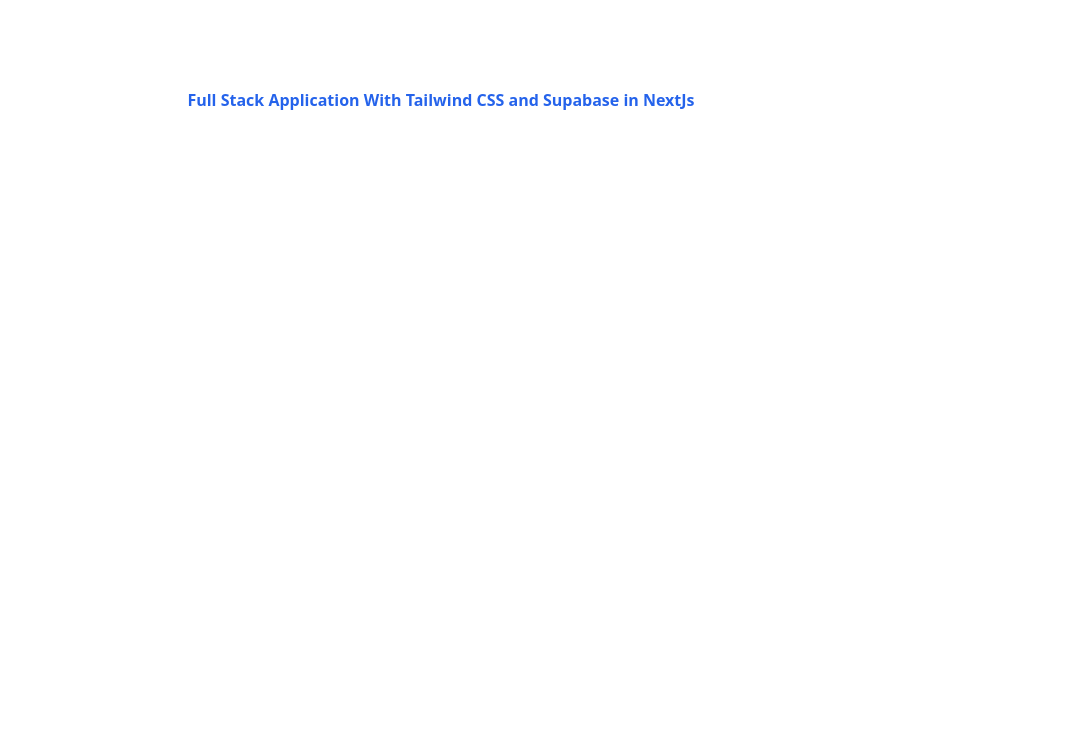
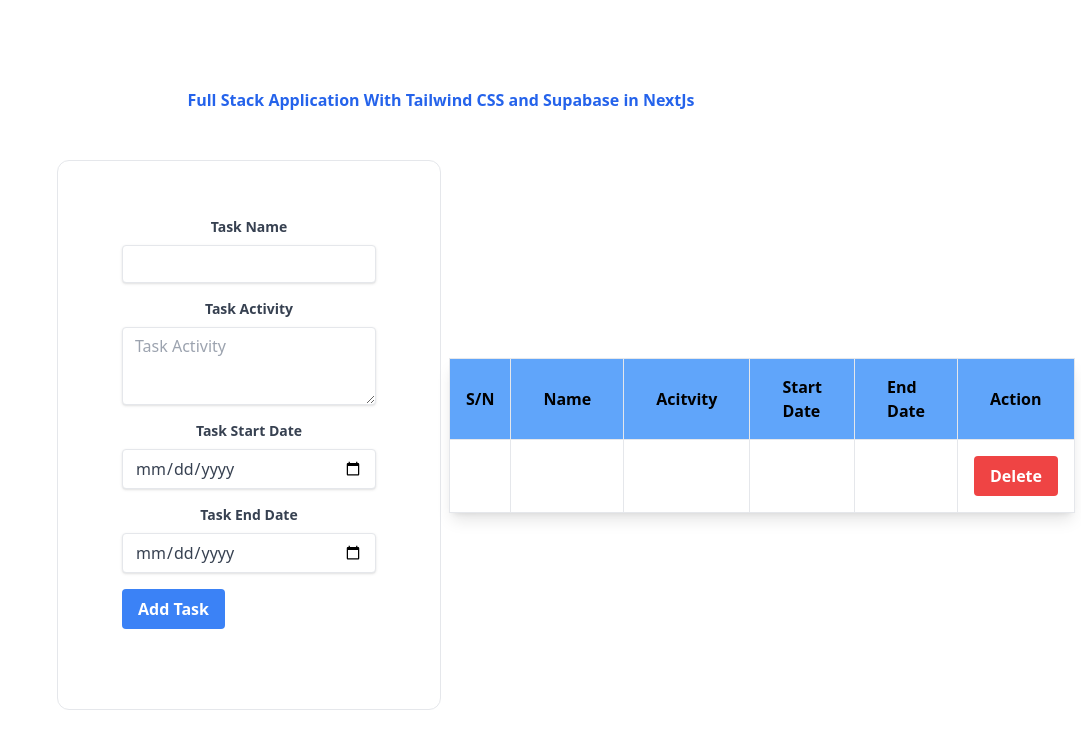
Before and after one commit to jeremy-qin/nextapp, a Next.js app: page / in a window 1280 px wide. Shown: the top 748 px of the page, without its empty margins (199-1280 px from the left). Built offline with nearby package versions, Linux system fonts and the light colour scheme.

Commit message:
Finish FrontEnd

```diff
--- a/pages/index.tsx
+++ b/pages/index.tsx
@@ -15,6 +15,88 @@
               Full Stack Application With Tailwind CSS and Supabase in NextJs
             </a>
           </h1>
+
+          <div className='flex flex-wrap items-center justify-around max-w-4x1 mt-6 sm:w-full'>
+            <div className='p-8 mt-6 border w-96 rounded-xl hover:text-blue-600 focus:text-blue-600'>
+              <div className='w-full max-w-sm'>
+                <form className='bg-white rounded px-8 pt-6 pb-8 mb-4'>
+                  <div className='mb-4'>
+                    <label className='block text-gray-700 text-sm font-bold mb-2' htmlFor='taskName'>
+                      Task Name
+                    </label>
+                    <input className='shadow appearance-none border rounded w-full py-2 px-3 text-gray-700 leading-tight focus:outline-none focus:shadow-outline' id="taskName" type="text"/>
+
+                  </div>
+                  <div className='mb-4'>
+                    <label className='block text-gray-700 text-sm font-bold mb-2' htmlFor='taskActivity'>
+                      Task Activity
+                    </label>
+                    <textarea
+                      className='form-text-area mt-1 block shadow appearance-none border rounded w-full py-2 px-3 text-gray-700 leading-tight focus:outline-none focus:shadow-outline'
+                      rows='3'
+                      placeholder="Task Activity"></textarea>
+                  </div>
+
+                  <div className="mb-4">
+                    <label className='block text-gray-700 text-sm font-bold mb-2' htmlFor='startDate'>
+                      Task Start Date
+                    </label>
+                    <input className='shadow appearance-none border rounded w-full py-2 px-3 text-gray-700 leading-tight focus:outline-none focus:shadow-outline' id='startDate' type='date'/>
+
+                  </div>
+                  <div className='mb-4'>
+                    <label className='block text-gray-700 text-sm font-bold mb-2' htmlFor='endDate'>
+                      Task End Date
+                    </label>
+                    <input className='shadow appearance-none border rounded w-full py-2 px-3 text-gray-700 leading-tight focus:outline-none focus:shadow-outline' id='endDate' type='date'/>
+                  </div>
+                  <div className='flex items-center justify-between'>
+                    <button className='bg-blue-500 hover:bg-blue-700 text-white font-bold py-2 px-4 rounded focus:outline-none focus:shadow-outline' type='button'>
+                      Add Task
+                    </button>
+                  </div>
+                </form>
+              </div>
+            </div>
+            <div className='p-2 mt-6 w-96 rounded-xl focus:text-blue-600'>
+              <table className='shadow-lg bg-white'>
+                <tbody>
+                  <tr>
+                    <th className='bg-blue-400 border text-left px-4 py-4'>
+                      S/N
+                    </th>
+                    <th className='bg-blue-400 border text-left px-8 py-4'>
+                      Name
+                    </th>
+                    <th className='bg-blue-400 border text-left px-8 py-4'>
+                      Acitvity
+                    </th>
+                    <th className='bg-blue-400 border text-left px-8 py-4'>
+                      Start Date
+                    </th>
+                    <th className='bg-blue-400 border text-left px-8 py-4'>
+                      End Date
+                    </th>
+                    <th className='bg-blue-400 border text-left px-8 py-4'>
+                      Action
+                    </th>
+                  </tr>
+                  <tr>
+                    <td className='border px-4 py-4'></td>
+                    <td className='border px-4 py-4'></td>
+                    <td className='border px-4 py-4'></td>
+                    <td className='border px-4 py-4'></td>
+                    <td className='border px-4 py-4'></td>
+                    <td className='border px-4 py-4'>
+                      {" "}
+                      <button className='bg-red-500 hover:bg-red-700 text-white font-bold py-2 px-4 rounded focus:outline-none focus:shadow-outline' type="button">
+                        Delete </button>
+                      </td>
+                  </tr>
+                </tbody>
+              </table>
+            </div>
+          </div>
         </main>
       </div>
     </div>
```
